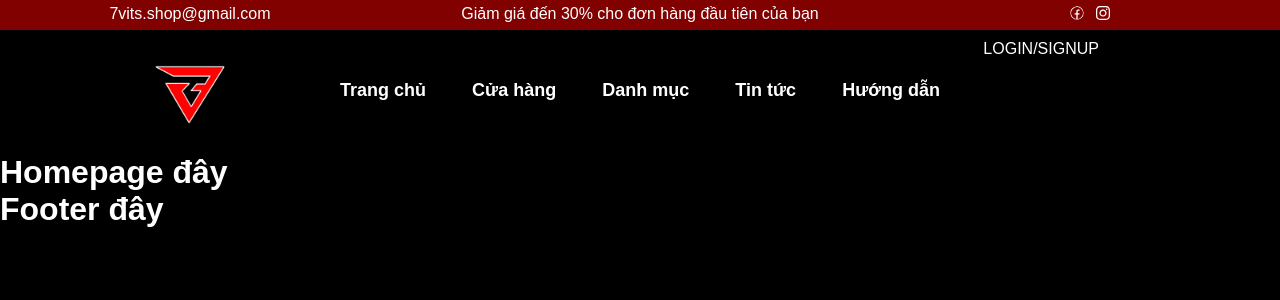
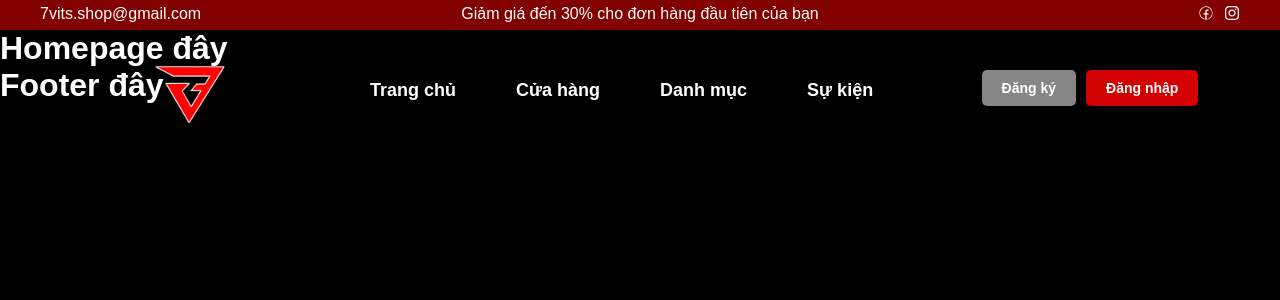
Before and after one commit to hdevelovyou/7Vits-OnlineShop, a React (Create React App) app in the folder fe/: page / in a window 1280 px wide. Shown: the top 300 px of the page. Built offline with nearby package versions, Linux system fonts and the light colour scheme.

Commit message:
update bg

```diff
--- a/fe/src/pages/user/loginPage/style.scss
+++ b/fe/src/pages/user/loginPage/style.scss
@@ -0,0 +1,3 @@
+.bg {
+    position: relative;
+}
--- a/fe/src/pages/user/theme/header/index.js
+++ b/fe/src/pages/user/theme/header/index.js
@@ -7,7 +7,7 @@ import logo from '../../../../assets/images/logo.png';
 import { useState } from "react";
 import { ROUTES } from "../../../../utils/router.js";
 const Header = () => {
-    const [menu, setMenu] = useState([
+    const [menu] = useState([
         {
             name: "Trang chủ",
             path: ROUTES.USER.HOME,
@@ -36,26 +36,22 @@ const Header = () => {
             ]
         },
         {
-            name: "Tin tức",
+            name: "Sự kiện",
             path: "/",
         },
-        {
-            name: "Hướng dẫn",
-            path: "/",
-        }
     ]);
     return (
        <>
            <div className="header-top">
                 <div className="container">
                     <div className="row">
-                        <div className="col-3 header-top-left">
+                        <div className="col-lg-3 col-xl-3 header-top-left">
                                 <p>7vits.shop@gmail.com</p>
                         </div>
-                        <div className="col-6 header-top-center">
+                        <div className="col-lg-3 col-xl-6 header-top-center">
                                 <p>Giảm giá đến 30% cho đơn hàng đầu tiên của bạn</p>
                         </div>
-                        <div className="col-3 header-top-right">
+                        <div className="col-lg-3 col-xl-3 header-top-right">
                             <ul>
                                 <li>
                                     <Link to={"https://www.facebook.com/7vits.shop"} style={{ textDecoration: 'none' }}>
@@ -89,13 +85,28 @@ const Header = () => {
                                     {menu?.map((menu, menuKey) => (
                                         <li key={menuKey}>
                                             <Link to ={menu.path}>{menu?.name}</Link>
+                                            {
+                                                menu.child && menu.child.length > 0 && (
+                                                    <ul className="header-submenu">
+                                                        {menu.child.map((child, childKey) => (
+                                                            <li key={childKey}>
+                                                                <Link to={child.path}>{child.name}</Link>
+                                                            </li>
+                                                        ))}
+                                                    </ul>
+                                                )
+                                            }
                                         </li>
                                     ))}
                                </ul>
                          </nav>
                         </div>
-                        <div className="header-login-signup">
-                            <div className="col-lg-3 col-xl-3">LOGIN/SIGNUP</div>
+                        <div className="col-lg-3 col-xl-3">
+                            <div className="header-login-signup">
+
+                                <Link to="/" className="signup-btn">Đăng ký</Link>
+                                <Link to="/" className="login-btn">Đăng nhập</Link>
+                            </div>
                         </div>
                     </div>
                 </div>
--- a/fe/src/pages/user/theme/header/style.scss
+++ b/fe/src/pages/user/theme/header/style.scss
@@ -4,7 +4,7 @@
 
 .header-top-right{
     display: grid;
-    justify-content: center;
+    justify-content: right;
     padding: 5px 0 5px;
     ul {
         display: flex;
@@ -16,13 +16,18 @@
 .header-top-left{
     color: white;
     padding: 5px 0 5px;
-    justify-items: center;
+    justify-items: left;
 }
 
 .header-top-center{
     color: white;
     padding: 5px 0 5px;
     justify-items: center;
+}
+
+.header-main{
+    position: absolute;
+    width: 100%;
 }
 
 .header-logo{
@@ -38,10 +43,11 @@
     padding: 50px 0;
     ul{
         display: flex;
-        justify-content: space-between;
         list-style: none;
         font-size: 18px;
         li{
+            padding: 0 30px;
+            position: relative;
             a{
                 color: white;
                 text-decoration: none;
@@ -54,10 +60,62 @@
             }
         }
     }
+    li:hover .header-submenu {
+        opacity: 1;
+        visibility: visible;
+    }
+
+    .header-submenu {
+        position: absolute;
+        background: #810000;
+        display: block;
+        width: 180px;
+        z-index: 9;
+        padding: 5px 0;
+        transition: all 0.3s;
+        opacity: 0;
+        visibility: hidden;
+        border-radius: 5px;
+        li{
+            a{
+                font-weight: bold;
+                display: block;
+                padding: 5px 10px;
+                transition: all 0.3s;
+            }
+        }
+    }
 }
+
+
 
 .header-login-signup{
     display: flex;
     justify-content: center;
     padding: 10px 0 10px;
+    font-size: 14px;
+    font-weight: bold;
+    .login-btn {
+        margin: 30px 0px 30px 10px ;
+        background: #d30000;
+        color: white;
+        padding: 10px 20px;
+        border-radius: 5px;
+        text-decoration: none;
+        margin-right: 10px;
+        &:hover{
+            background: #810000;
+        }
+    }
+    .signup-btn {
+        margin: 30px 0px 30px 10px ;
+        background: #868686;
+        color: white;
+        padding: 10px 20px;
+        border-radius: 5px;
+        text-decoration: none;
+        &:hover{
+            background: #474747;
+        }
+    }
 }
--- a/fe/src/style/pages/_all.scss
+++ b/fe/src/style/pages/_all.scss
@@ -10,7 +10,7 @@ body {
     font-family: Arial;
     padding: 0;
     margin: 0;
-    color: white;
+    color: rgb(255, 255, 255);
 }
 
 .container {
```
